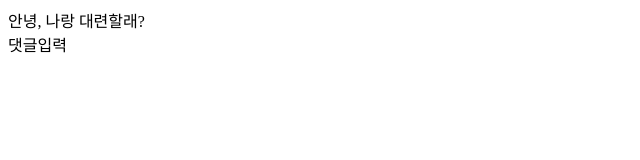
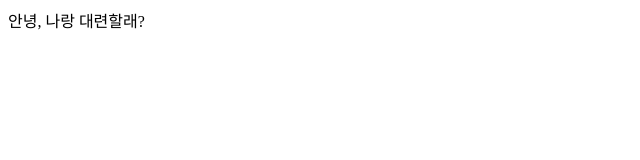
Before and after one commit to forntend-developer/developer, a plain HTML site: page index.html in a window 1280 px wide. Shown: the full height of the page, 0-640 px from the left. Drawn offline with Linux system fonts and the light colour scheme.

```diff
--- a/index.html
+++ b/index.html
@@ -5,7 +5,6 @@
     <meta name="viewport" content="width=device-width, initial-scale=1.0">
     <title>Boxiting</title>
     <div>안녕, 나랑 대련할래?</div>
-    <div>댓글입력</div>
 </head>
 <body>
 
```
